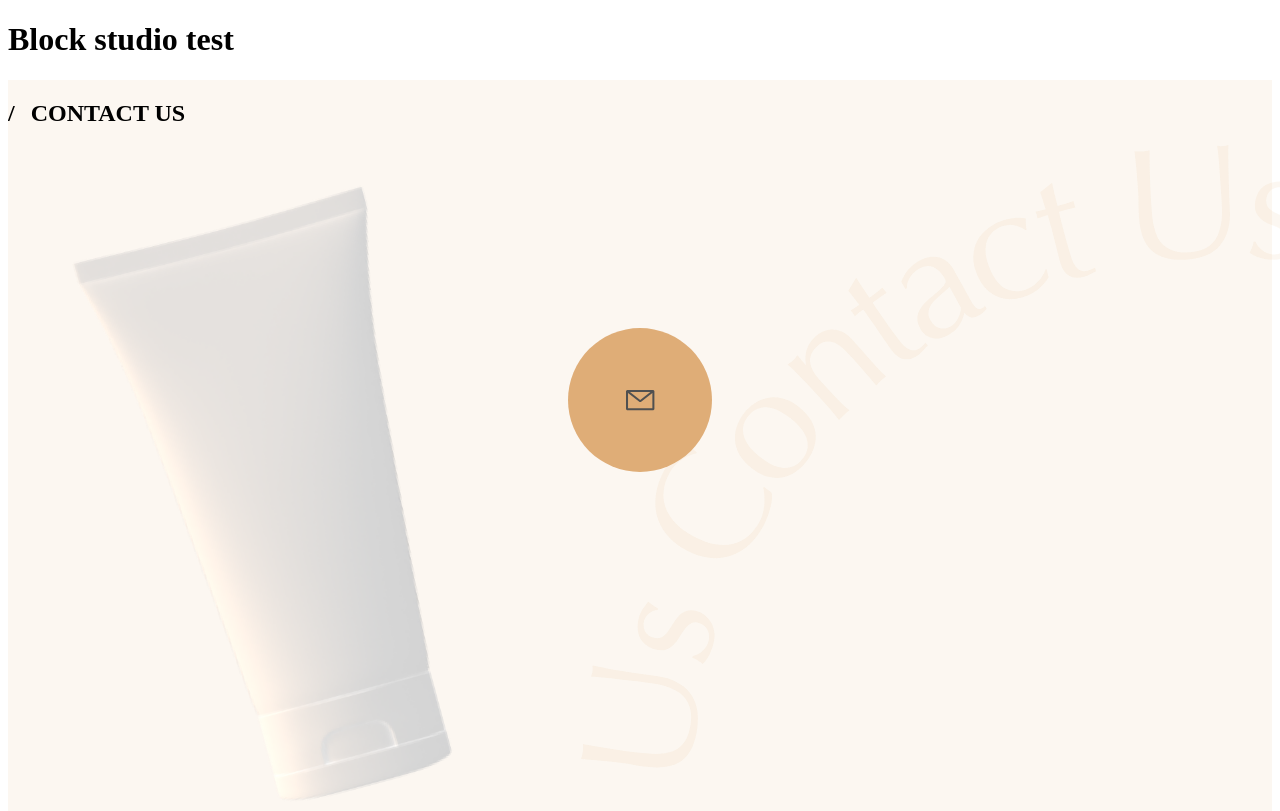
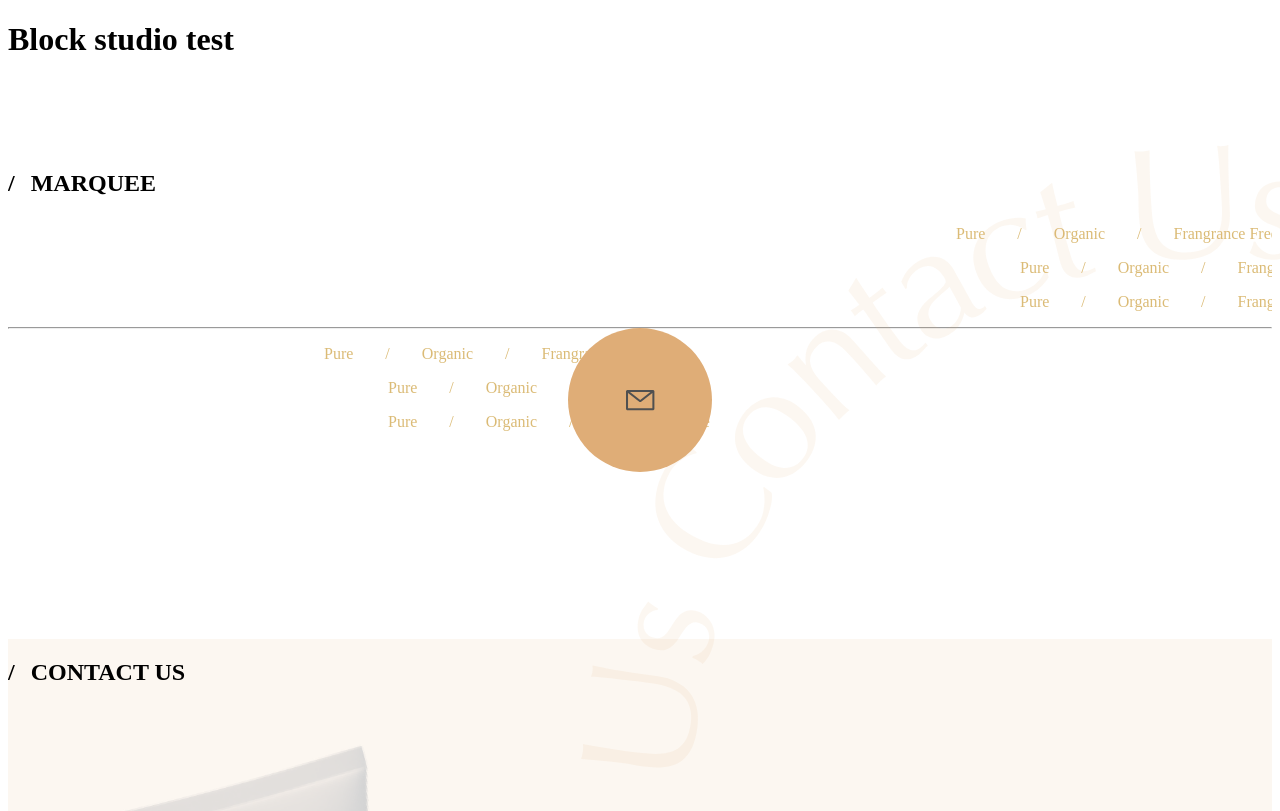
Before and after one commit to edenhsia/bst, a Vue app: page / in a window 1280 px wide. Shown: the top 811 px of the page. Built offline with nearby package versions, Linux system fonts and the light colour scheme; the HTML template or start-up script is replaced by a standard one.

Commit message:
create section-marquee without 3d objects

```diff
--- a/src/App.vue
+++ b/src/App.vue
@@ -1,17 +1,16 @@
 <template>
   <h1 class="text-h4">Block studio test</h1>
+  <SectionMarquee />
   <SectionContact />
   <MainFooter />
 </template>
 
 <script>
+import SectionMarquee from './components/SectionMarquee.vue'
+import SectionContact from './components/SectionContact.vue'
 import MainFooter from './components/MainFooter.vue'
-import SectionContact from './components/SectionContact.vue'
 
 export default {
-  components: {
-    MainFooter,
-    SectionContact,
-  },
+  components: { SectionMarquee, SectionContact, MainFooter },
 }
 </script>
--- /dev/null
+++ b/src/components/MarqueeText.vue
@@ -0,0 +1,27 @@
+<template>
+  <div class="marquee-wrap whitespace-nowrap inline-block">
+    <div v-for="i in 3" :key="i" class="marquee-text text-d1">
+      <span>Pure</span>
+      <span>Organic</span>
+      <span>Frangrance Free</span>
+    </div>
+  </div>
+</template>
+
+<style scoped>
+.marquee-text {
+  @apply text-secondary inline-block whitespace-nowrap pt-4 pb-5 md:py-2;
+
+  span {
+    + span {
+      &::before {
+        @apply content-['/'] mx-4 md:mx-8;
+      }
+    }
+  }
+
+  + .marquee-text {
+    @apply ml-8 md:ml-16;
+  }
+}
+</style>
--- /dev/null
+++ b/src/components/SectionMarquee.vue
@@ -0,0 +1,65 @@
+<template>
+  <section class="section-marquee">
+    <div class="container">
+      <SectionTitle
+        title="marquee"
+        class="text-gray-dark hidden md:flex md:mb-[6.625rem]"
+      />
+    </div>
+    <div class="border-y border-gray-light">
+      <MarqueeText />
+      <hr class="border-gray-light" />
+      <MarqueeText />
+    </div>
+  </section>
+</template>
+
+<script>
+import SectionTitle from './SectionTitle.vue'
+import MarqueeText from './MarqueeText.vue'
+
+export default {
+  components: {
+    SectionTitle,
+    MarqueeText,
+  },
+}
+</script>
+
+<style scoped>
+@keyframes marquee-left {
+  0% {
+    transform: translateX(0%);
+  }
+
+  100% {
+    transform: translateX(-100%);
+  }
+}
+
+@keyframes marquee-right {
+  0% {
+    transform: translateX(-100%);
+  }
+
+  100% {
+    transform: translateX(0%);
+  }
+}
+
+.section-marquee {
+  @apply overflow-hidden pt-[12.5rem] pb-[11.125rem] md:pt-[4.375rem] md:pb-[12.5rem];
+
+  .marquee-wrap {
+    @apply pl-[100%];
+
+    &:first-child {
+      @apply animate-[marquee-left_20s_linear_infinite_forwards];
+    }
+
+    &:last-child {
+      @apply animate-[marquee-right_20s_linear_infinite_forwards];
+    }
+  }
+}
+</style>
```
